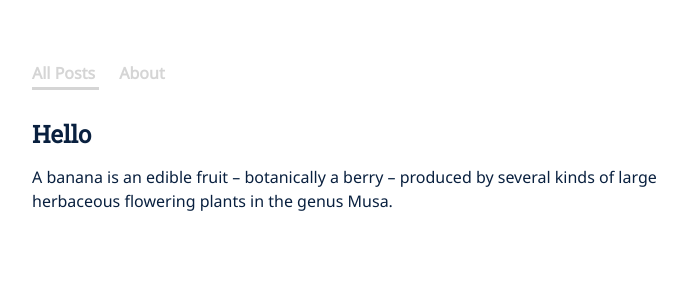
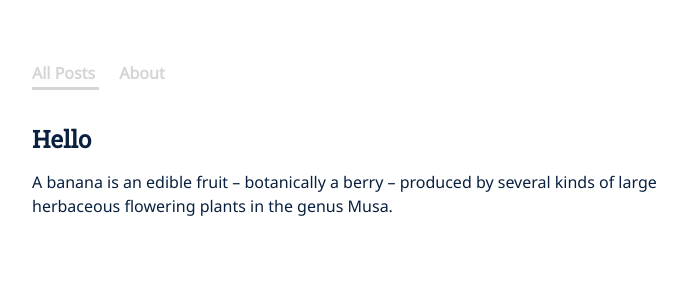
Before and after one commit to xfltrt/xfltrt.github.io, a Jekyll site: the page built from index.html, in a window 1280 px wide. Shown: the top 300 px of the page, without its empty margins (258-945 px from the left). Built offline with Jekyll 4.4.1, drawn with Linux system fonts in a browser that asks for light colours.

Commit message:
Update main.scss

```diff
--- a/_sass/main.scss
+++ b/_sass/main.scss
@@ -31,7 +31,7 @@
 }
 
 nav {
-  margin-bottom: 39px;
+  margin-bottom: 44px;
 }
 
 nav a {
```
